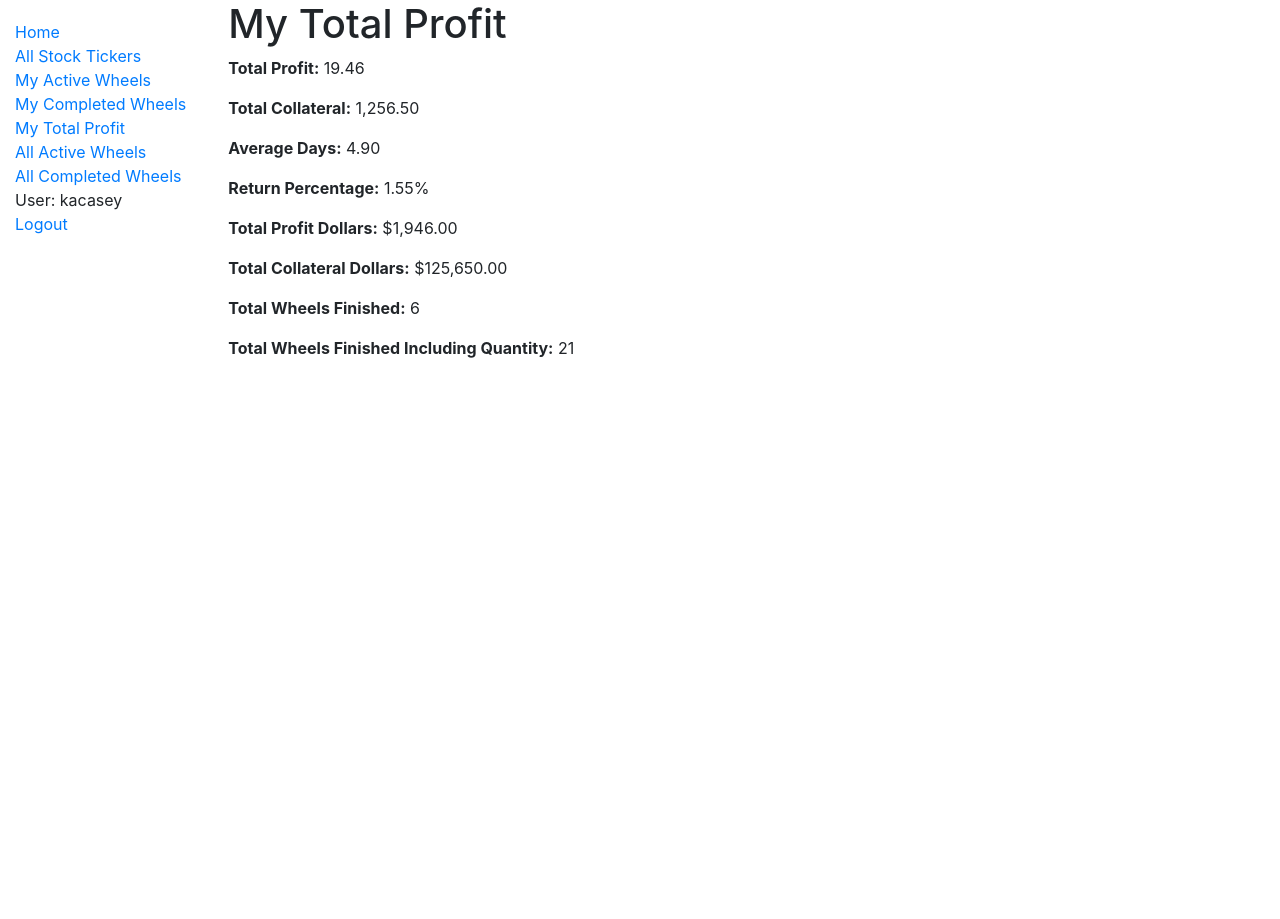
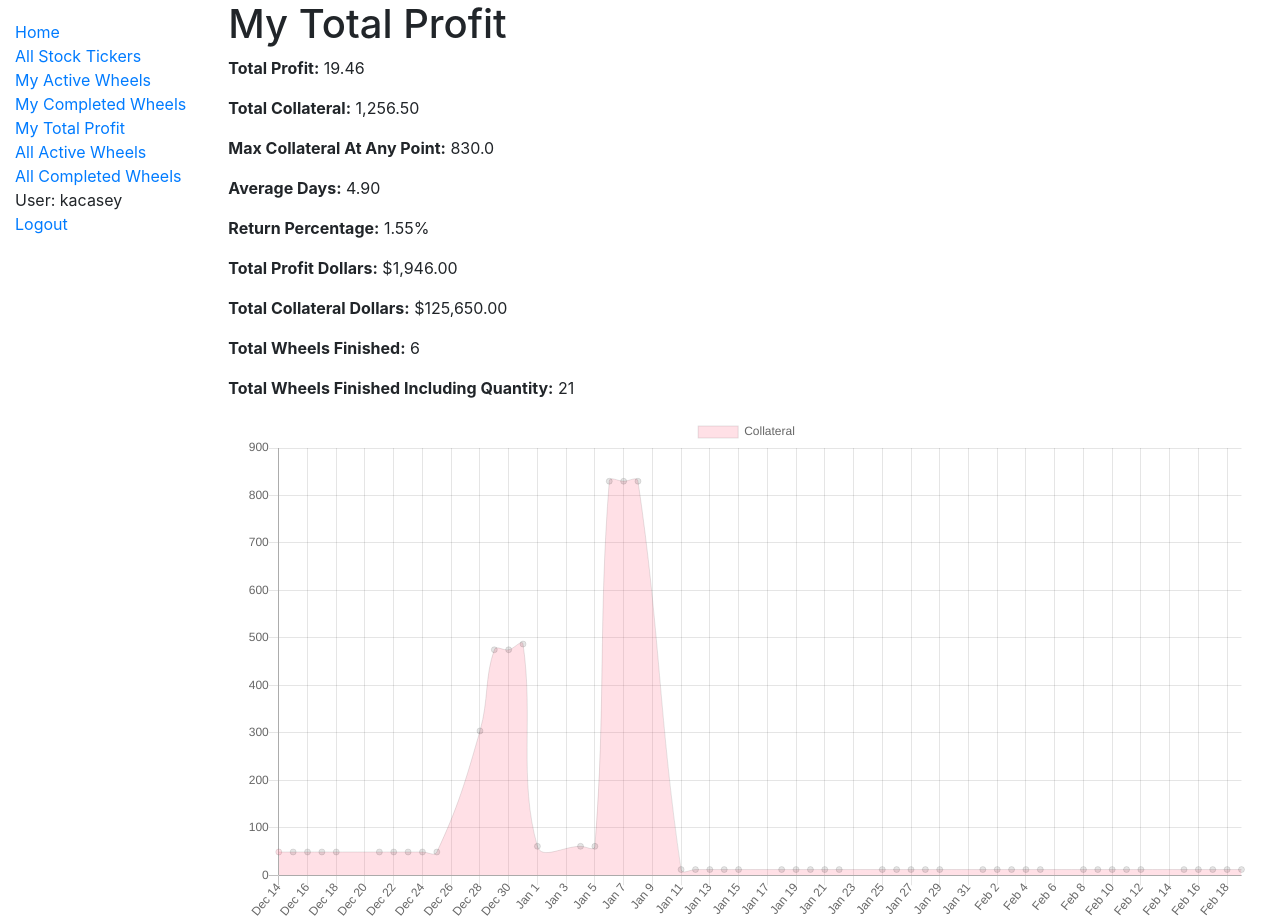
Before and after one commit to kacasey8/option_wheel_tracker, a Django app: page /catalog/my_total_profit/ in a window 1280 px wide. Before the commit the page ends 358 px from the top, so only its background shows below. Run offline with Django 3.2, Linux system fonts and the light colour scheme; a user stored in the database is signed in; data comes from the database, SQL or seed files in the repository; some libraries are stand-ins or nearby versions.

Commit message:
try out a collateral graph

```diff
--- /dev/null
+++ b/catalog/static/js/d3_option_collateral.js
@@ -0,0 +1,32 @@
+$(document).ready(function () {
+  const ctx = $('#profit_collateral_chart').get(0).getContext("2d");
+  console.log(collateral_on_the_line_per_day)
+  const data = collateral_on_the_line_per_day.sort().map((elem => {
+    return {
+      t: new Date(elem[0]),
+      y: new Date(elem[1])
+    }
+  }));
+
+  const myChart = new Chart(ctx, {
+    type: 'line',
+    data: {
+      datasets: [{
+        label: 'Collateral',
+        data: data,
+        backgroundColor: [
+          'rgba(255, 99, 132, 0.2)'
+        ],
+        borderWidth: 1,
+        spanGaps: true
+      }]
+    },
+    options: {
+      scales: {
+        xAxes: [{
+          type: 'time'
+        }]
+      }
+    }
+  });
+});
--- a/catalog/templates/base_generic.html
+++ b/catalog/templates/base_generic.html
@@ -11,8 +11,13 @@
   <link rel="stylesheet" href="https://cdn.datatables.net/1.10.22/css/jquery.dataTables.min.css">
   <script src="https://ajax.googleapis.com/ajax/libs/jquery/3.1.0/jquery.min.js" type="text/javascript"></script>
   <script src="https://cdn.datatables.net/1.10.22/js/jquery.dataTables.min.js" type="text/javascript"></script>
+  <script src="https://cdnjs.cloudflare.com/ajax/libs/Chart.js/2.9.4/Chart.bundle.js"></script>
+  <script type="text/javascript">
+    var collateral_on_the_line_per_day = {{collateral_on_the_line_per_day | safe}};
+  </script>
   <script src="{% static 'js/option_detail_table.js' %}"></script>
   <script src="{% static 'js/option_wheel_table.js' %}"></script>
+  <script src="{% static 'js/d3_option_collateral.js' %}"></script>
 </head>
 <body>
   <div class="container-fluid">
--- a/catalog/templates/my_total_profit.html
+++ b/catalog/templates/my_total_profit.html
@@ -6,10 +6,14 @@
   <h1>My Total Profit</h1>
   <p><strong>Total Profit:</strong> {{ total_profit | intcomma }}</p>
   <p><strong>Total Collateral:</strong> {{ total_collateral | intcomma }}</p>
+  <p><strong>Max Collateral At Any Point:</strong> {{ max_collateral | intcomma }}</p>
   <p><strong>Average Days:</strong> {{ total_days_active_average | floatformat:2 }}</p>
   <p><strong>Return Percentage:</strong> {{ return_percentage | percentage }}</p>
   <p><strong>Total Profit Dollars:</strong> ${{ total_profit_dollars | intcomma }}</p>
   <p><strong>Total Collateral Dollars:</strong> ${{ total_collateral_dollars | intcomma }}</p>
   <p><strong>Total Wheels Finished:</strong> {{ no_quantity_wheel_count | intcomma }}</p>
   <p><strong>Total Wheels Finished Including Quantity:</strong> {{ total_wheel_count | intcomma }}</p>
+  <div class="container">
+    <canvas id="profit_collateral_chart"></canvas>
+  </div>
 {% endblock %}
--- a/catalog/views.py
+++ b/catalog/views.py
@@ -8,7 +8,8 @@ from django.views import generic
 from catalog.forms import OptionPurchaseForm, StockTickerForm, SignupForm, OptionWheelForm
 from catalog.models import OptionPurchase, StockTicker, OptionWheel
 
-from datetime import timedelta
+from datetime import timedelta, datetime
+from collections import defaultdict
 
 from .option_price_computation import (
     get_current_price,
@@ -17,6 +18,8 @@ from .option_price_computation import (
 )
 
 import numpy
+import pandas
+import json
 
 from django.views.decorators.cache import cache_page
 
@@ -282,12 +285,16 @@ def my_total_profit(request):
     sum_days = 0
     wheel_count = 0
     no_quantity_wheel_count = 0
+    collateral_on_the_line_per_day = defaultdict(int)
     for wheel in wheels:
+        wheel_collateral = wheel.collateral * wheel.quantity
         total_profit += wheel.total_profit * wheel.quantity
-        total_collateral += wheel.collateral * wheel.quantity
+        total_collateral += wheel_collateral
         wheel_count += wheel.quantity
         sum_days += wheel.total_days_active * wheel.quantity
         no_quantity_wheel_count += 1
+        for day in pandas.bdate_range(wheel.get_open_date(), wheel.get_expiration_date()):
+            collateral_on_the_line_per_day[day.strftime('%Y-%m-%d')] += float(wheel_collateral)
     context["total_profit"] = total_profit
     context["total_collateral"] = total_collateral
     context["total_profit_dollars"] = total_profit * 100
@@ -296,4 +303,6 @@ def my_total_profit(request):
     context["return_percentage"] = total_profit / total_collateral
     context["total_wheel_count"] = wheel_count
     context["no_quantity_wheel_count"] = no_quantity_wheel_count
+    context["collateral_on_the_line_per_day"] = json.dumps(list(collateral_on_the_line_per_day.items()))
+    context["max_collateral"] = max(collateral_on_the_line_per_day.values())
     return render(request, 'my_total_profit.html', context=context)
```
